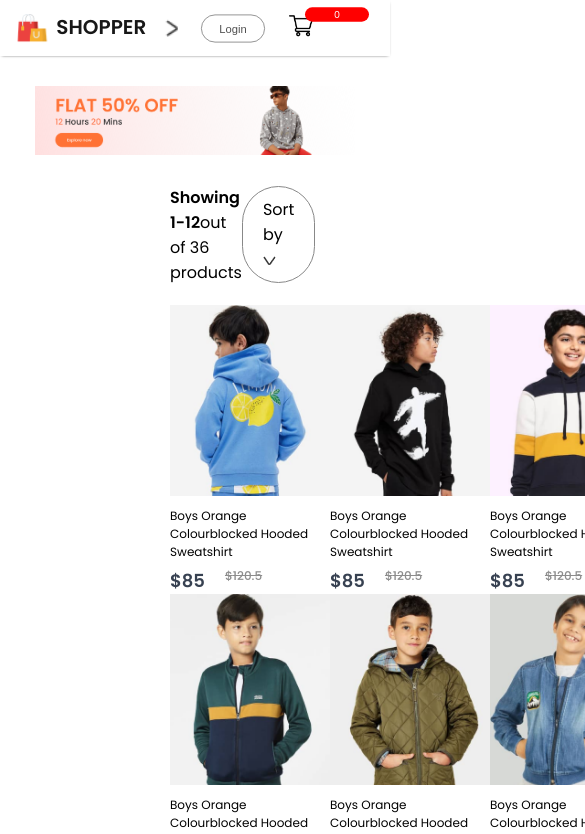
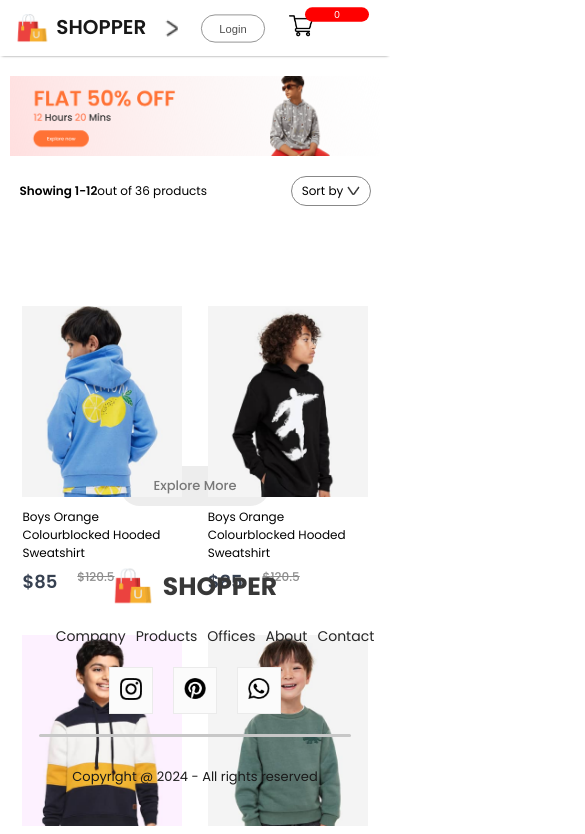
Before and after one commit to StellaCea/frontend, a React (Create React App) app: page /kids in a window 390 px wide. Shown: the top 834 px of the page, 585 px wide, since content can reach past the window. Built offline with nearby package versions, Linux system fonts and the light colour scheme.

Commit message:
made banner responsive

```diff
--- a/src/Pages/CSS/ShopCategory.css
+++ b/src/Pages/CSS/ShopCategory.css
@@ -35,3 +35,54 @@
     font-size: 18px;
     font-weight: 500;
 }
+@media (max-width: 1280px) {
+    .shopcategory-banner{
+        margin: 20px auto;
+        width: 90%;
+    }
+    .shopcategory-indexSort{
+        width: 90%;
+        margin: auto;
+    }
+    .shopcategory-sort{
+        padding: 5px 10px;
+        font-size: 12px;
+    }
+    .shopcategory-indexSort p{
+        font-size: 12px;
+    }
+    .shopcategory-products{
+        width: 90%;
+        margin: 10px auto;
+        row-gap: 40px;
+    }
+    .shopcategory-products .item{
+        margin: auto;
+    }
+    .shopcategory-products{
+        margin: 100px auto;
+        width: 200px;
+        height: 60px;
+        font-size: 16px;
+    }
+}
+@media (max-width:800px) {
+    .shopcategory-banner{
+        width: 95%;
+    }
+    .shopcategory-products{
+        width: 95%;
+    }
+    .shopcategory-loadmore{
+        margin: 60px auto;
+        width: 150px;
+        height: 40px;
+        font-size: 13px;
+    }
+}
+@media (max-width:500px) {
+    .shopcategory-products{
+        grid-template-columns: 1fr 1fr;
+    }
+
+}
```
